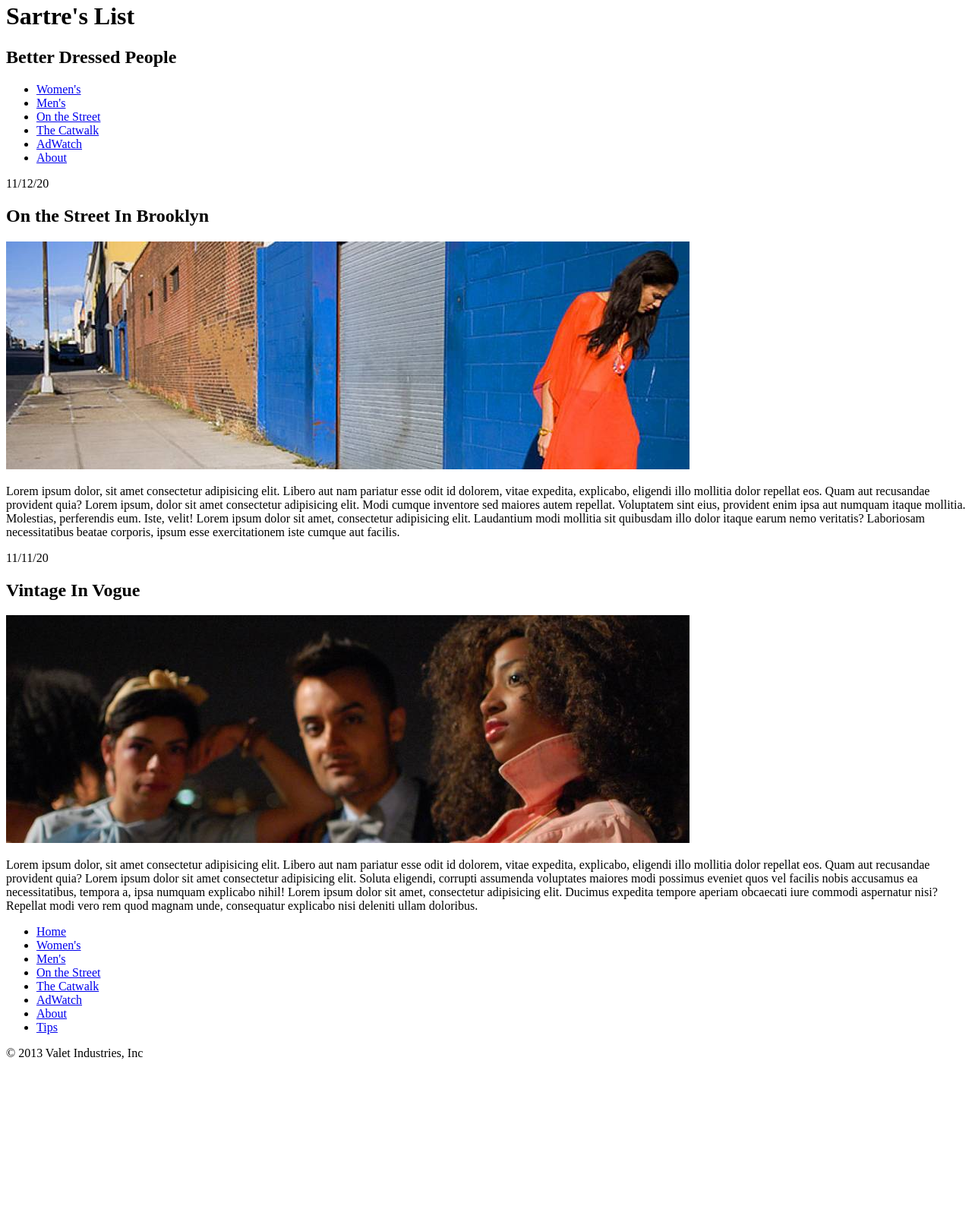
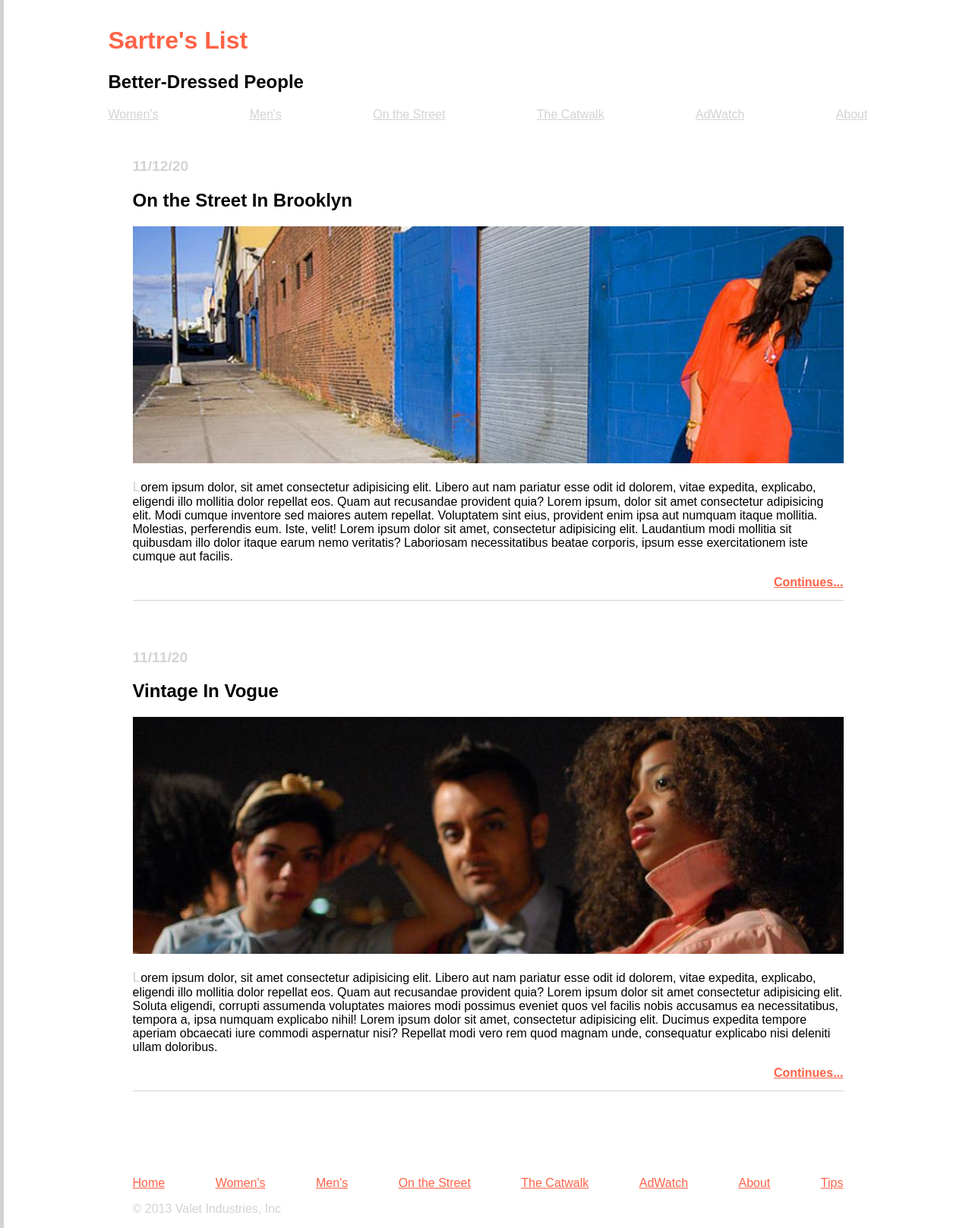
Before and after one commit to itsok2cry/Fashion-blog-Project, a plain HTML site: page index.html in a window 1280 px wide. Shown: the part 18-1635 px from the top of the page at 76% size. Before the commit the page ends 1422 px from the top, so only its background shows below. Drawn offline with Linux system fonts and the light colour scheme.

Commit message:
finished css portion of lab

```diff
--- a/index.html
+++ b/index.html
@@ -11,9 +11,9 @@
 
     </header>
     <h1>Sartre's List </h1>
-    <h2>Better Dressed People </h2>
+    <h2>Better-Dressed People </h2>
     <nav aria-label="Main Navigation" role="navigation">
-            <ul>
+            <ul class="topNav">
               <li><a href="...">Women's</a></li>
               <li><a href="...">Men's</a></li>
               <li><a href="...">On the Street</a></li>
@@ -24,31 +24,31 @@
     </nav>
     <main>
         <article>
-            <time datetime="2020-11-12">11/12/20</time>
-            <h2>On the Street In Brooklyn</h2>
+            <h2>11/12/20</h2>
+            <h1>On the Street In Brooklyn</h1>
             <img src="images/blog-image-1.jpg" alt="Brooklyn Street with girl">
             <p>Lorem ipsum dolor, sit amet consectetur adipisicing elit. Libero aut nam pariatur esse odit id dolorem, vitae expedita, explicabo, eligendi
             illo mollitia dolor repellat eos. Quam aut recusandae provident quia? Lorem ipsum, dolor sit amet consectetur adipisicing elit. Modi cumque inventore sed maiores autem repellat. Voluptatem sint eius, provident enim ipsa aut numquam itaque mollitia. Molestias, perferendis eum. Iste, velit!
             Lorem ipsum dolor sit amet, consectetur adipisicing elit. Laudantium modi mollitia sit quibusdam illo dolor itaque earum nemo veritatis? Laboriosam necessitatibus beatae corporis, ipsum esse exercitationem iste cumque aut facilis.
         </p>
-
+           <a href="...">Continues...</a>
         </article>
         <article>
-            <time datetime="2020-11-12">11/11/20</time>
-            <h2>Vintage In Vogue</h2>
+            <h2>11/11/20</h2>
+            <h1>Vintage In Vogue</h1>
             <img src="images/blog-image-2.jpg" alt="Fahionable People">
             <p>Lorem ipsum dolor, sit amet consectetur adipisicing elit. Libero aut nam pariatur esse odit id dolorem, vitae expedita, explicabo, eligendi illo mollitia dolor repellat eos. Quam aut recusandae provident quia?
             Lorem ipsum dolor sit amet consectetur adipisicing elit. Soluta eligendi, corrupti assumenda voluptates maiores modi possimus eveniet quos vel facilis nobis accusamus ea necessitatibus, tempora a, ipsa numquam explicabo nihil!
             Lorem ipsum dolor sit amet, consectetur adipisicing elit. Ducimus expedita tempore aperiam obcaecati iure commodi aspernatur nisi? Repellat modi vero rem quod magnam unde, consequatur explicabo nisi deleniti ullam doloribus.
             </p>
-
+            <a href="...">Continues...</a>
         </article>
 
     </main>
 
     <footer>
         <nav aria-label="Main Navigation" role="navigation">
-            <ul>
+            <ul class="bottomNav">
              <li><a href="...">Home</a></li>
               <li><a href="...">Women's</a></li>
               <li><a href="...">Men's</a></li>
--- a/style.css
+++ b/style.css
@@ -0,0 +1,68 @@
+html{
+    border-left: 5px solid lightgray;
+}
+body{
+
+    min-height: 100vh;
+    font-family: sans-serif;
+    width: 1000px;
+    margin: auto;
+}
+header,main,footer{
+    padding: 1rem 2rem ;
+}
+h1{
+    color: tomato;
+}
+img{
+    width: 100%;
+}
+
+.topNav{
+    padding: 0%;
+    list-style-type: none;
+    display: flex;
+    justify-content: space-between;
+    color: lightgray;
+}
+ .topNav > li > a{
+   color: lightgray;
+}
+.bottomNav > li > a{
+    color: tomato;
+ }
+
+.bottomNav{
+    padding: 0%;
+    list-style-type: none;
+    display: flex;
+    justify-content: space-between;
+    color: tomato;
+}
+
+article h2{
+    font-size: larger;
+    color: lightgray;
+}
+article h1{
+    color: black;
+}
+
+article a{
+    float: right;
+    clear: both;
+    font-weight: bold;
+    color: tomato;
+}
+article{
+    margin-bottom: 4rem;
+    border-bottom: 1px solid lightgray;
+    padding-bottom: 2rem;
+}
+article p::first-letter {
+    color: lightgray;
+    font-size: larger
+  }
+footer span{
+    color: lightgray;
+}
```
